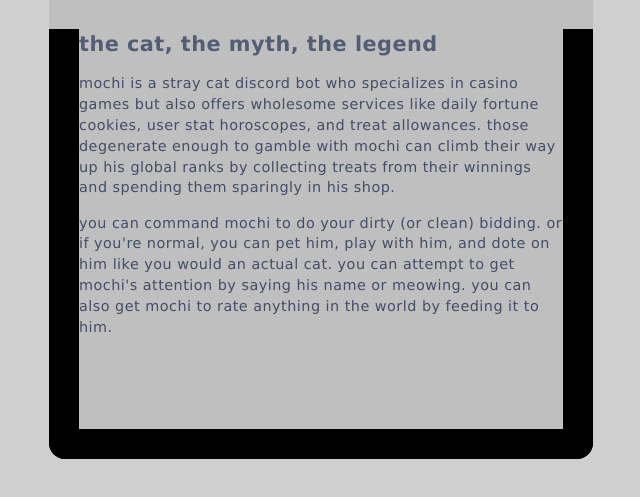
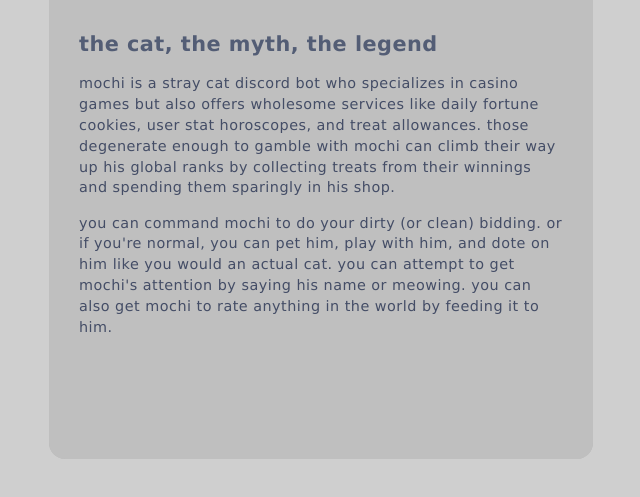
Before and after one commit to niconicosette/mochi-discord-bot, a plain HTML site: page index.html in a window 1280 px wide. Shown: the part 231-728 px from the top of the page, without its empty margins (319-959 px from the left). Drawn offline with Linux system fonts and the light colour scheme.

Commit message:
noir causing perceived bug...

```diff
--- a/style.css
+++ b/style.css
@@ -142,7 +142,7 @@ header {
 #content {
     border-width: 0 1.9rem 1.9rem 1.9rem;
     border-style: solid;
-    border-color: #000;
+    border-color: var(--content--bg);
     overflow-y: scroll;
     background: var(--content--bg);
     cursor: default;
```
